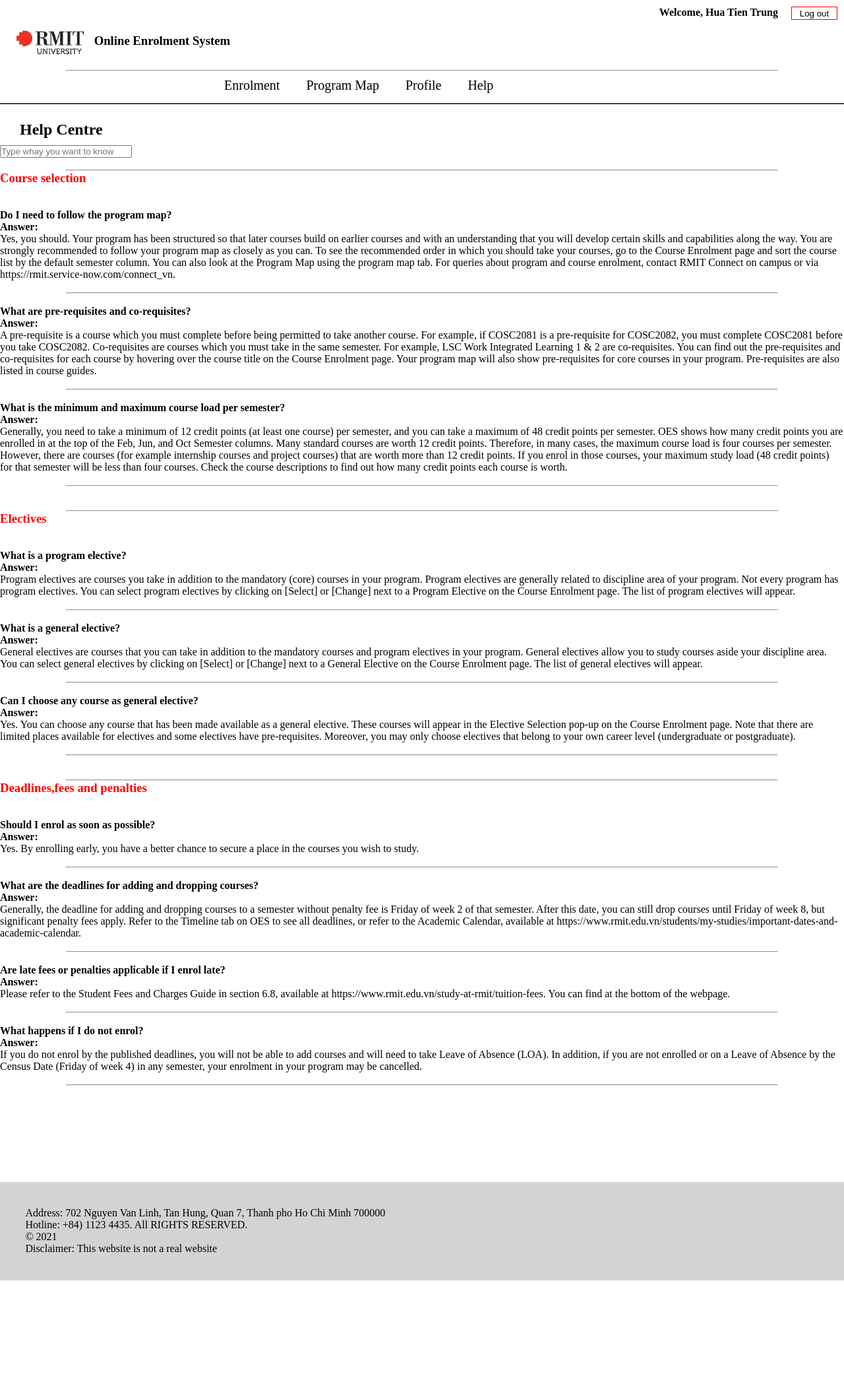
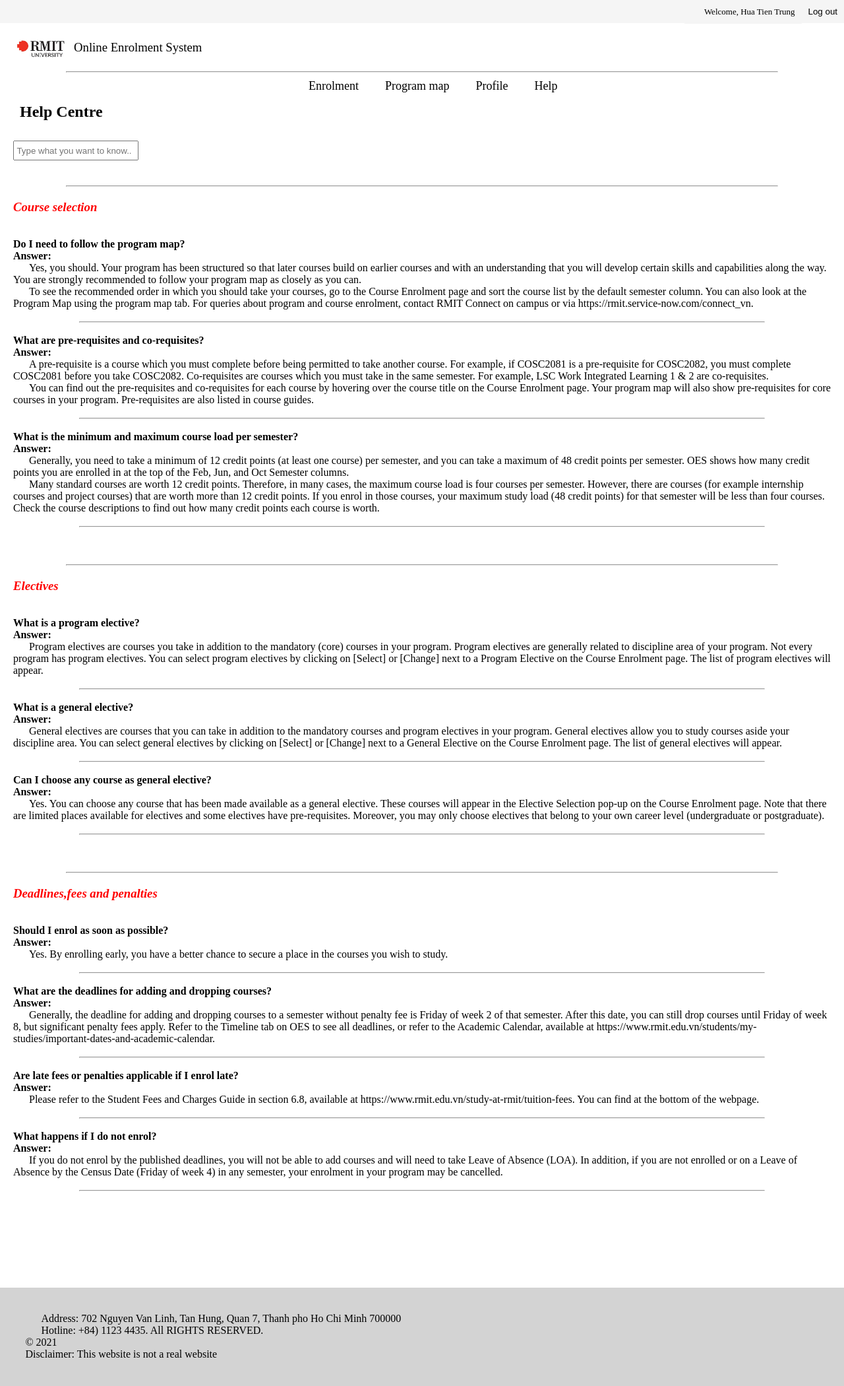
Before and after one commit to ROGRekles/Student-Online-Enrollment, a PHP site: page /help.php in a window 1280 px wide. Shown: the whole page at 66% size. Before the commit the page ends 1940 px from the top, so only its background shows below. Run offline with PHP 8.4, Linux system fonts and the light colour scheme; a user stored in the database is signed in.

Commit message:
changing top banner

```diff
--- a/enrolment/css/main.css
+++ b/enrolment/css/main.css
@@ -11,21 +11,20 @@ body {
 }
 
 .logo{
-    height: 50px;
+    height: 35px;
     margin: 20px 10px 10px 20px;
-    float: top;
 }
 
 .header{
     color:black;
     width: 100%;
+    font-weight: 500;
 }
 
 .nagivate-bar{
-    height: 50px;
     top: 0;
-    margin-bottom: 25px;
-    border-bottom: 2px solid rgb(68, 68, 68);
+    margin-bottom: 5px;
+    /* border-bottom: 1.5px solid rgb(68, 68, 68); */
     z-index: 2;
 }
 
@@ -33,8 +32,7 @@ body {
 
 .menu-bar ul{
     display: inline-flex;
-    margin-left: 25%;
-    margin-right:25%;
+    margin-left: 35%;
 }
 
 .menu-bar ul li{
@@ -45,7 +43,7 @@ body {
 }
 
 .menu-bar ul li a{
-    font-size: 20px;
+    font-size: 18px;
     color: black;
     cursor: pointer;
     text-decoration: none;
@@ -135,6 +133,7 @@ h2{
     width: 140px;
     height: 30px;
     border-bottom: 2px solid #009879;
+    font-weight: 500;
 }
 
 .t1 tr td{
@@ -186,7 +185,6 @@ h2{
     height:30px;
     border-bottom: 1px solid lightgrey;
     padding-left: 10px;
-
 }
 
 .save-enrol-btn{
@@ -207,14 +205,13 @@ h2{
 
 .logout-btn{
     margin: 10px;
-    float:right;
-    height: 20px;
-    width: 70px;
-    border: 1px solid red;
-    background: none;
+    float: right;
+    /* height: 20px;
+    width: 70px; */
+    border: none;
     cursor: pointer;
     color: black;
-
+    background-color:#F5F5F5;
 }
 
 /* course detail btn*/
--- a/enrolment/help.php
+++ b/enrolment/help.php
@@ -22,74 +22,29 @@ if (isset($_POST['logout'])) {
     <title>OES help</title>
     <table>
         <tr>
-            <td><img src="image/logo.jpg" alt="logo" class="logo"> </td>
             <td>
+            <td>
+                <a href="../enrolment/home.php" style="cursor:pointer;">
+                    <img src="image/logo.jpg" alt="logo" class="logo">
+                </a>
+            </td>
+        	<td>
+                <a href="../enrolment/home.php" style="cursor:pointer;text-decoration: none;">
                     <h3 class="header">Online Enrolment System</h3>
+                </a>
             </td>
-            <form action="#" method="POST">
+
+            <div style = "background-color:#f5f5f5; height:35px;">
+                    <form action="#" method="POST" >
                             &nbsp;&nbsp;&nbsp;&nbsp;&nbsp;&nbsp;&nbsp;&nbsp;&nbsp;&nbsp;&nbsp;
                             &nbsp;&nbsp;&nbsp;&nbsp;&nbsp;&nbsp;&nbsp;&nbsp;&nbsp;&nbsp;&nbsp;
                             &nbsp;&nbsp;&nbsp;&nbsp;&nbsp;&nbsp;&nbsp;&nbsp;&nbsp;&nbsp;&nbsp;
-                <input type="submit" name="logout" value="Log out" class="logout-btn">
+                            <input type="submit" name="logout" value="Log out" class="logout-btn"  style = "background-color:#F5F5F5;">
                     </form>
-
-            <b style=" padding:10px; float:right;"><?php echo "Welcome, " . $user ?></b>
+                    <p style=" font-size:small; padding:10px; float:right; background-color:#F5F5F5;"><?php echo "Welcome, " . $user ?></p>
+            </div>
         </tr>
     </table>
-    <!-- <style>
-        .dropbtn {
-  background-color: #04AA6D;
-  color: white;
-  padding: 16px;
-  font-size: 16px;
-  border: none;
-  cursor: pointer;
-}
-
-.dropbtn:hover, .dropbtn:focus {
-  background-color: #3e8e41;
-}
-
-#myInput {
-  box-sizing: border-box;
-  background-image: url('searchicon.png');
-  background-position: 14px 12px;
-  background-repeat: no-repeat;
-  font-size: 16px;
-  padding: 14px 20px 12px 45px;
-  border: none;
-  border-bottom: 1px solid #ddd;
-}
-
-#myInput:focus {outline: 3px solid #ddd;}
-
-.dropdown {
-  position: relative;
-  display: inline-block;
-}
-
-.dropdown-content {
-  display: none;
-  position: absolute;
-  background-color: #f6f6f6;
-  min-width: 230px;
-  overflow: auto;
-  border: 1px solid #ddd;
-  z-index: 1;
-}
-
-.dropdown-content a {
-  color: black;
-  padding: 12px 16px;
-  text-decoration: none;
-  display: block;
-}
-
-.dropdown a:hover {background-color: #ddd;}
-
-.show {display: block;}
-    </style> -->
-
 
     <hr>
 
@@ -97,7 +52,7 @@ if (isset($_POST['logout'])) {
         <div class="menu-bar">
             <ul>
                 <li><a href="../enrolment/home.php">Enrolment</a></li>
-                <li><a href="../enrolment/programmap.php">Program Map</a></li>
+                <li><a href="../enrolment/programmap.php">Program map</a></li>
                 <li><a href="../enrolment/student.php">Profile</a></li>
                 <li><a href="../enrolment/help.php">Help</a></li>
             </ul>
@@ -110,43 +65,7 @@ if (isset($_POST['logout'])) {
 <div class="heading">
     <h2 style="padding: 0 0 10px 30px">Help Centre</h2>
 </div>
-<!-- <div class="dropdown">
-  <button onclick="myFunction()" class="dropbtn">Dropdown</button>
-  <div id="myDropdown" class="dropdown-content">
-    <input type="text" placeholder="Search.." id="myInput" onkeyup="filterFunction()">
-    <a href="#about">About</a>
-    <a href="#base">Base</a>
-    <a href="#blog">Blog</a>
-    <a href="#contact">Contact</a>
-    <a href="#custom">Custom</a>
-    <a href="#support">Support</a>
-    <a href="#tools">Tools</a>
-  </div>
-</div> -->
-<!--
-<script>
-/* When the user clicks on the button,
-toggle between hiding and showing the dropdown content */
-function myFunction() {
-  document.getElementById("myDropdown").classList.toggle("show");
-}
 
-function filterFunction() {
-  var input, filter, ul, li, a, i;
-  input = document.getElementById("myInput");
-  filter = input.value.toUpperCase();
-  div = document.getElementById("myDropdown");
-  a = div.getElementsByTagName("a");
-  for (i = 0; i < a.length; i++) {
-    txtValue = a[i].textContent || a[i].innerText;
-    if (txtValue.toUpperCase().indexOf(filter) > -1) {
-      a[i].style.display = "";
-    } else {
-      a[i].style.display = "none";
-    }
-  }
-}
-</script> -->
 <script src="https://ajax.googleapis.com/ajax/libs/jquery/3.5.1/jquery.min.js"></script>
 
 <script>
@@ -160,10 +79,38 @@ function filterFunction() {
     });
 </script>
 
+<style>
+
+input[type=text] {
+  width: 190px;
+  -webkit-transition: width 0.4s ease-in-out;
+  transition: width 0.4s ease-in-out;
+}
+
+/* When the input field gets focus, change its width to 100% */
+input[type=text]:focus {
+  width: 40%;
+}
+
+p {
+  margin: 0;
+  text-indent: 3ch;
+}
+
+p.pilcrow {
+   text-indent: 0;
+   display: inline;
+}
+p.pilcrow + p.pilcrow::before {
+  content: " ¶ ";
+}
+
+</style>
+
 </head>
 <body>
 
-<input id="myInput" type="text" placeholder="Type whay you want to know" style="width: 200px;">
+<input id="myInput" type="text" placeholder=" Type what you want to know.." style ="height:30px; margin:20px;">
 
 
 <br>
@@ -171,8 +118,8 @@ function filterFunction() {
 <hr>
 
 <!-- course -->
-<div id ="course">
-    <h3 style="color: red;">Course selection</h3>
+<div id ="course" style="margin:20px;">
+    <h3 style="color: red; font-style: italic;">Course selection</h3>
 
     <br>
 <!-- Q1 -->
@@ -182,6 +129,8 @@ function filterFunction() {
         <h4>Answer:</h4>
         <p>
             Yes, you should. Your program has been structured so that later courses build on earlier courses and with an understanding that you will develop certain skills and capabilities along the way. You are strongly recommended to follow your program map as closely as you can.
+        </p>
+        <p>
         To see the recommended order in which you should take your courses, go to the Course Enrolment page and sort the course list by the default semester column. You can also look at the Program Map using the program map tab.
             For queries about program and course enrolment, contact RMIT Connect on campus or via https://rmit.service-now.com/connect_vn.
         </p>
@@ -198,6 +147,8 @@ function filterFunction() {
         <p>
         A pre-requisite is a course which you must complete before being permitted to take another course. For example, if COSC2081 is a pre-requisite for COSC2082, you must complete COSC2081 before you take COSC2082.
         Co-requisites are courses which you must take in the same semester. For example, LSC Work Integrated Learning 1 & 2 are co-requisites.
+        </p>
+        <p>
         You can find out the pre-requisites and co-requisites for each course by hovering over the course title on the Course Enrolment page. Your program map will also show pre-requisites for core courses in your program. Pre-requisites are also listed in course guides.
         </p>
     </div>
@@ -214,6 +165,8 @@ function filterFunction() {
         <p>
         Generally, you need to take a minimum of 12 credit points (at least one course) per semester, and you can take a maximum of 48 credit points per semester.
         OES shows how many credit points you are enrolled in at the top of the Feb, Jun, and Oct Semester columns.
+        </p>
+        <p>
         Many standard courses are worth 12 credit points. Therefore, in many cases, the maximum course load is four courses per semester. However, there are courses (for example internship courses and project courses) that are worth more than 12 credit points. If you enrol in those courses, your maximum study load (48 credit points) for that semester will be less than four courses. Check the course descriptions to find out how many credit points each course is worth.
         </p>
     </div>
@@ -227,8 +180,8 @@ function filterFunction() {
 <hr>
 
 <!-- elective -->
-<div id ="course">
-    <h3 style="color: red;">Electives</h3>
+<div id ="course" style="margin:20px;">
+    <h3 style="color: red;font-style: italic;">Electives</h3>
 
     <br>
 <!-- Q4 -->
@@ -280,8 +233,8 @@ function filterFunction() {
 <hr>
 
 <!-- Deadlines,fees and penalties -->
-<div id ="course">
-    <h3 style="color: red;">Deadlines,fees and penalties</h3>
+<div id ="course" style="margin:20px;">
+    <h3 style="color: red;font-style: italic;">Deadlines,fees and penalties</h3>
 
     <br>
 <!-- Q7 -->
@@ -326,7 +279,7 @@ function filterFunction() {
     <hr>
     <br>
 
-        <!-- Q9 -->
+    <!-- Q10 -->
     <div id="about">
 
         <h4>What happens if I do not enrol?</h4>
```
Also changed, not shown: enrolment/admin.php (+10 -11 lines), enrolment/home.php (+28 -14 lines), enrolment/programmap.php (+14 -9 lines), enrolment/student.php (+19 -11 lines). Lines whose indentation alone changed are shown as unchanged.
